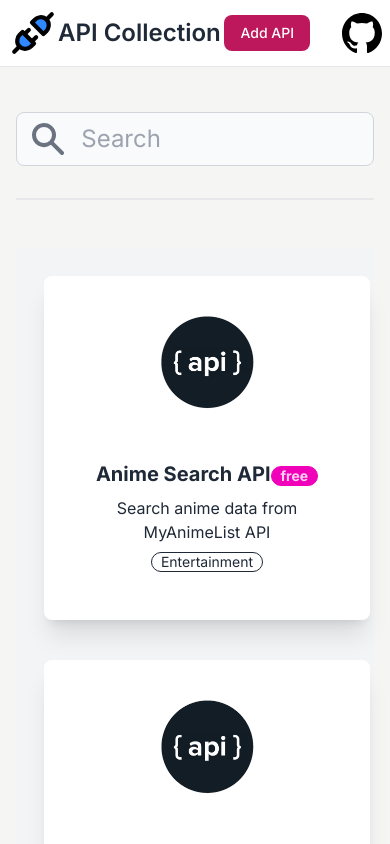
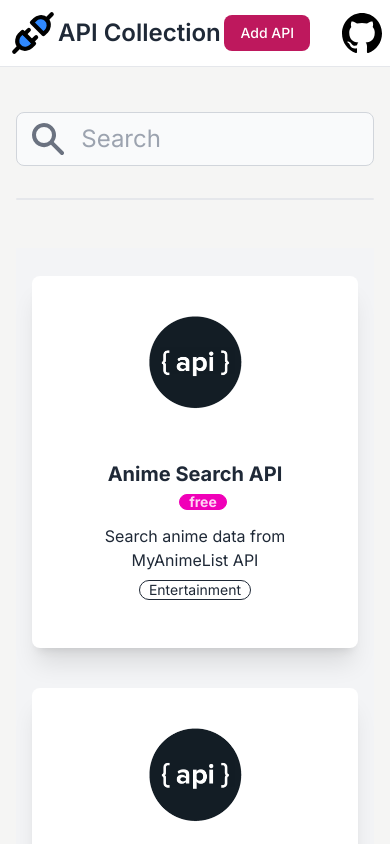
Before and after one commit to gdsc-fetju/api-collection, a Next.js app: page / in a window 390 px wide. Shown: the top 844 px of the page. Built offline with nearby package versions, Linux system fonts and the light colour scheme.

Commit message:
managed label and card position

```diff
--- a/src/components/ApiCard.tsx
+++ b/src/components/ApiCard.tsx
@@ -9,7 +9,7 @@
 function ApiCard({ api }: Props) {
   return (
     <Link target='_blank' href={api.url}>
-      <div className='md: mx-3 my-3 flex w-full   transform flex-col rounded-lg bg-base-100 p-4 shadow-xl transition-transform hover:scale-105 sm:w-full sm:flex-col md:flex-row'>
+      <div className=' mx-0 md:mx-3 my-3 flex w-full  transform flex-col rounded-lg bg-base-100 p-4 shadow-xl transition-transform hover:scale-105 sm:w-full sm:flex-col md:flex-row'>
         <div className='w-full md:w-1/3'>
           <figure className='lg: mb-4 mr-0 justify-center  pt-5 md:mb-0 md:mr-4 lg:flex'>
             <Image
@@ -25,7 +25,7 @@
           <div className='card-body'>
             <h2 className='text-center text-xl font-bold  md:text-left'>
               {api.name}
-              <div className='badge badge-secondary'>
+              <div className='badge badge-secondary ml-4  mt-[6px] align-top  h-4 '>
                 {api.free ? 'free' : 'paid'}
               </div>
             </h2>
--- a/src/components/ApiList.tsx
+++ b/src/components/ApiList.tsx
@@ -31,7 +31,7 @@
       <Search setSearch={setSearch} search={search} />
       <div className="grid grid-cols-1 md:grid-cols-4 gap-4">
         <section className='bg-gray-200 my-8 md:col-span-1 border rounded-lg '></section>
-        <section className='bg-gray-100 p-4 md:col-span-3'>
+        <section className='bg-gray-100  p-4  md:col-span-3'>
         <div className='grid grid-cols-1 md:grid-cols-1 lg:grid-cols-1 gap-4'>
           {!filteredApis.length
             ? 'No APIs found'
--- a/tailwind.config.js
+++ b/tailwind.config.js
@@ -2,7 +2,9 @@
 module.exports = {
   content: ['./src/**/*.{js,ts,jsx,tsx,mdx}'],
   theme: {
-    extend: {},
+    extend: {
+
+    },
   },
   plugins: [require('daisyui')],
   daisyui: {
```
Also changed, not shown: 1 other file (tests, documents, lock files or other folders).
